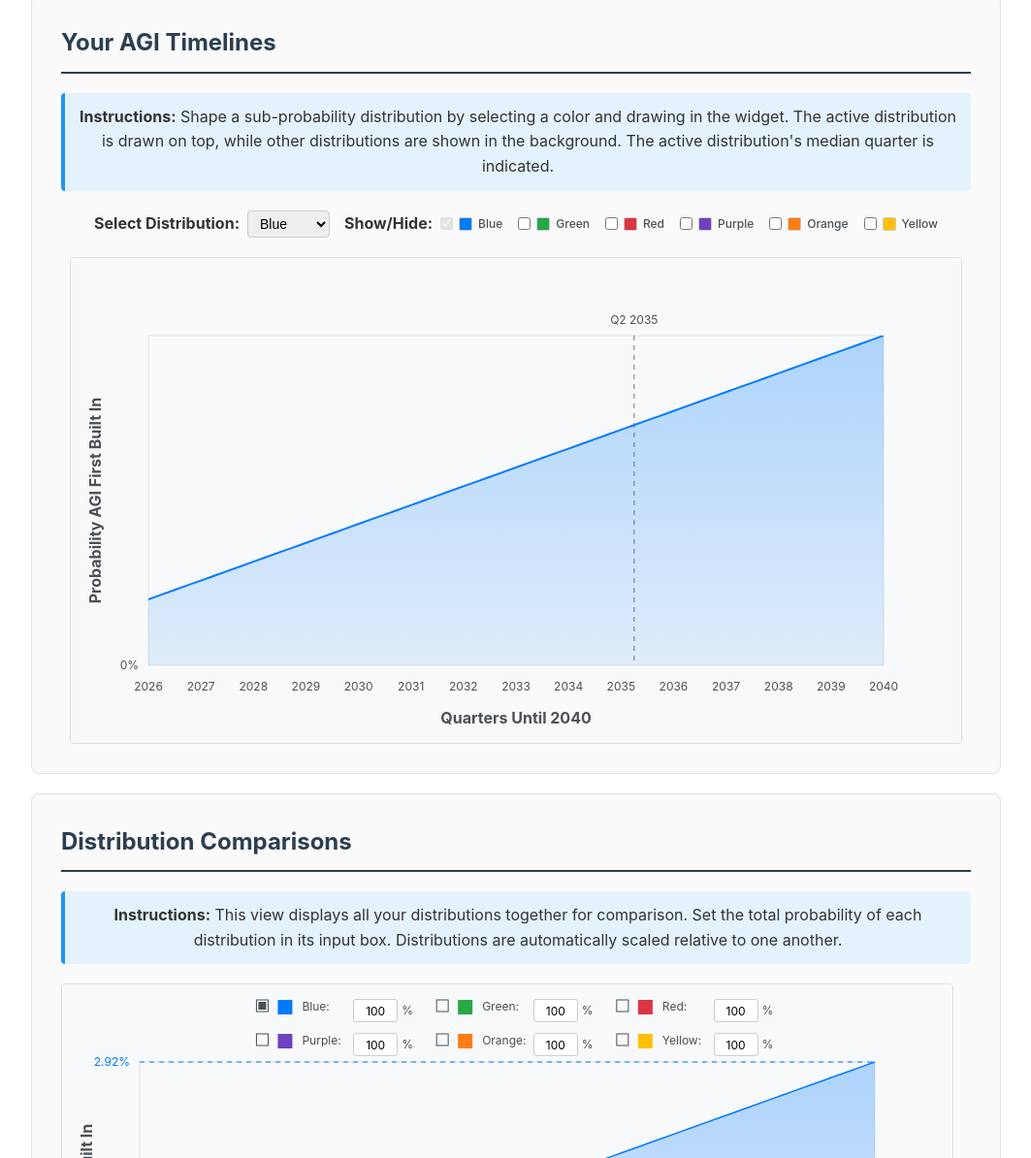
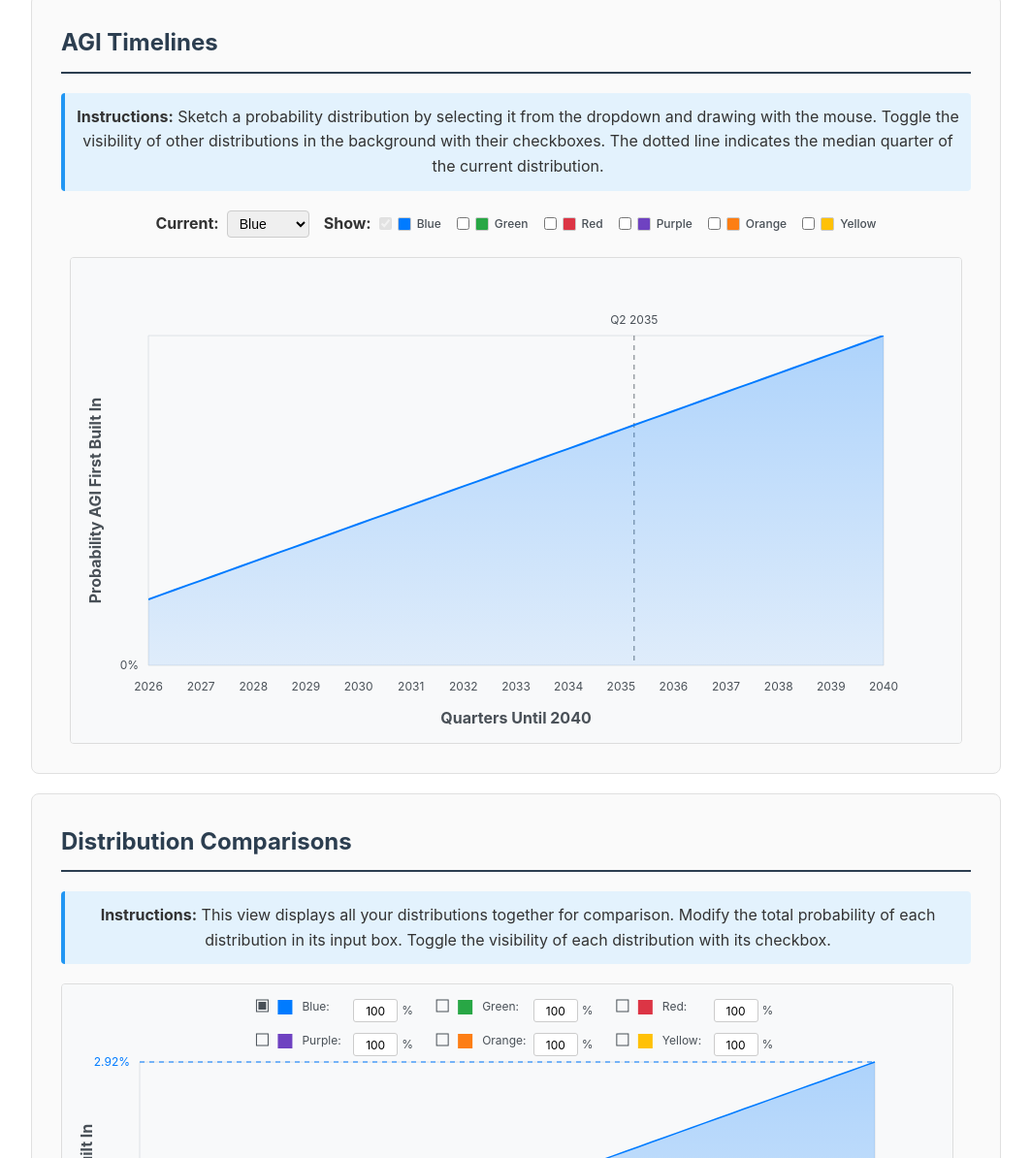
Before and after one commit to DavidUdell/AI_2027_Widgets, a website built with Vite: page index.html in a window 1280 px wide. Shown: the part 430-1624 px from the top of the page at 97% size, without its empty margins (108-1171 px from the left). Built offline with nearby package versions, Linux system fonts and the light colour scheme.

Commit message:
fix: update instructions

```diff
--- a/index.html
+++ b/index.html
@@ -228,12 +228,13 @@
     </p>
 
     <div class="widget-container">
-        <h2>Your AGI Timelines</h2>
+        <h2>AGI Timelines</h2>
         <div class="instructions">
-            <strong>Instructions:</strong> Shape a sub-probability distribution
-            by selecting a color and drawing in the widget. The active
-            distribution is drawn on top, while other distributions are shown
-            in the background. The active distribution's median quarter is indicated.
+            <strong>Instructions:</strong> Sketch a probability distribution by
+            selecting it from the dropdown and drawing with the mouse. Toggle
+            the visibility of other distributions in the background with their
+            checkboxes. The dotted line indicates the median quarter of the
+            current distribution.
         </div>
 
         <!-- Distribution Controls -->
@@ -243,7 +244,7 @@
                 <!-- Color Selection -->
                 <div style="display: flex; align-items: center; gap: 8px;">
                     <label for="distribution-color" style="font-weight:
-                    bold;">Select Distribution:</label>
+                    bold;">Current:</label>
                     <select id="distribution-color" style="padding: 4px 8px;
                     border: 1px solid #ccc; border-radius: 4px; font-size:
                     14px;">
@@ -258,8 +259,9 @@
 
                 <!-- Visibility Toggles -->
                 <div style="display: flex; align-items: center; gap: 8px;">
-                    <span style="font-weight: bold;">Show/Hide:</span>
-                    <div id="visibility-toggles" style="display: flex; gap: 16px; flex-wrap: wrap;">
+                    <span style="font-weight: bold;">Show:</span>
+                    <div id="visibility-toggles" style="display: flex; gap:
+                    16px; flex-wrap: wrap;">
                         <!-- Checkboxes will be added here dynamically -->
                     </div>
                 </div>
@@ -277,9 +279,9 @@
         <h2>Distribution Comparisons</h2>
         <div class="instructions">
             <strong>Instructions:</strong> This view displays all your
-            distributions together for comparison. Set the total probability of
-            each distribution in its input box. Distributions are automatically
-            scaled relative to one another.
+            distributions together for comparison. Modify the total probability
+            of each distribution in its input box. Toggle the visibility of
+            each distribution with its checkbox.
         </div>
 
 
@@ -410,7 +412,8 @@
 
                     // Handle active distribution logic
                     if (index === activeIndex) {
-                        // Active distribution should always be visible and disabled
+                        // Active distribution should always be visible and
+                        // disabled
                         checkbox.checked = true;
                         checkbox.disabled = true;
                         widget.setDistributionVisibility(index, true);
@@ -441,14 +444,16 @@
                     const checkbox = document.getElementById(`toggle-${distribution.color}`);
                     if (checkbox) {
                         if (index === activeIndex) {
-                            // Active distribution should always be visible and disabled
+                            // Active distribution should always be visible and
+                            // disabled
                             checkbox.checked = true;
                             checkbox.disabled = true;
                             widget.setDistributionVisibility(index, true);
                         } else {
                             // Background distributions can be toggled
                             checkbox.disabled = false;
-                            // Don't change the checked state if it's already been manually set
+                            // Don't change the checked state if it's already
+                            // been manually set
                             if (!checkbox.hasAttribute('data-initialized')) {
                                 checkbox.checked = widget.getDistributionVisibility(index);
                                 checkbox.setAttribute('data-initialized', 'true');
@@ -478,8 +483,9 @@
                 widget.setActiveDistributionByColor(color);
                 updateVisibilityToggles();
 
-                // Make the selected distribution visible in the comparisons widget
-                // (preserving visibility of previously selected distributions)
+                // Make the selected distribution visible in the comparisons
+                // widget (preserving visibility of previously selected
+                // distributions)
                 const distributions = widget.getDistributions();
                 const selectedIndex = distributions.findIndex(dist => dist.color === color);
                 if (selectedIndex !== -1) {
@@ -487,7 +493,8 @@
                 }
             });
 
-            // Set up callback to update comparisons widget when distributions change
+            // Set up callback to update comparisons widget when distributions
+            // change
             widget.setOnChange((distributions) => {
                 comparisonsWidget.updateDistributions(distributions);
                 // Update the UI controls to reflect the active distribution
@@ -500,7 +507,8 @@
             updateColorSelect();
             updateVisibilityToggles();
 
-            // Make the initial active distribution visible in the comparisons widget
+            // Make the initial active distribution visible in the comparisons
+            // widget
             const initialActiveIndex = widget.getActiveDistributionIndex();
             if (initialActiveIndex !== -1) {
                 comparisonsWidget.setDistributionVisibility(initialActiveIndex, true);
```
